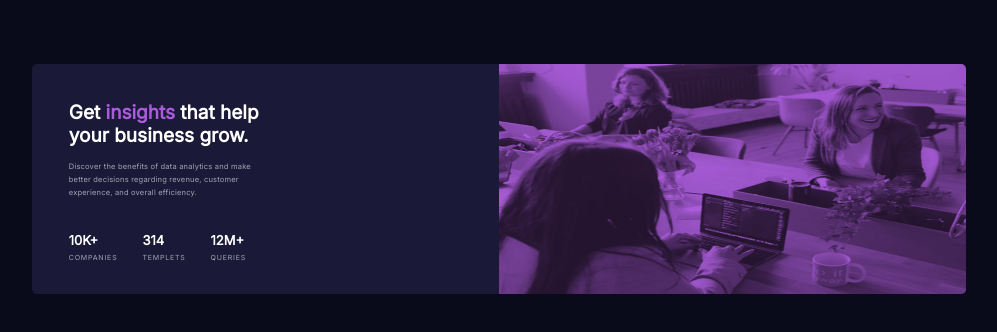
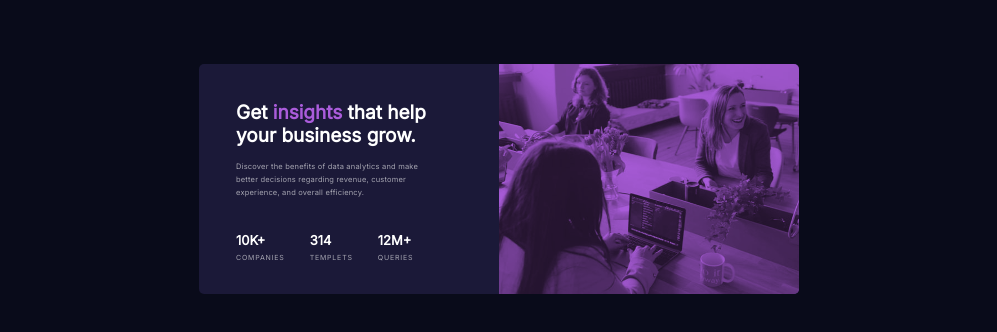
Before and after one commit to sloths8/stats-preview-card-component-main, a plain HTML site: page index.html in a window 1280 px wide. Shown: the whole page, without its empty margins (141-1138 px from the left). Drawn offline with Linux system fonts and the light colour scheme.

Commit message:
now its more ok & alright

```diff
--- a/style.css
+++ b/style.css
@@ -9,7 +9,7 @@ body{
 .container{
     margin:auto;
     margin-top: 5%;
-    width: 73%;
+    width: 600px;
     background-color: hsl(244, 38%, 16%);
     height: 230px;
     border-radius: 5px;
```
